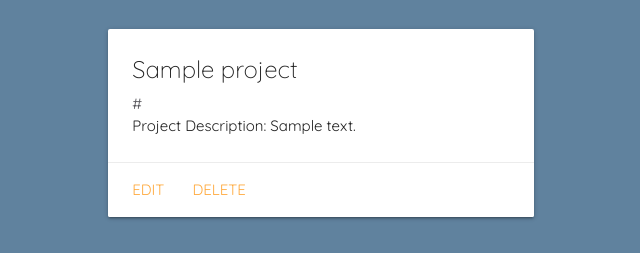
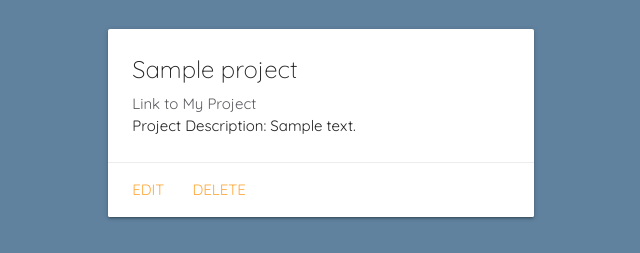
Before and after one commit to KhalilAHoward/project_3, a Django app: page /projects/1/ in a window 1280 px wide. Shown: the part 195-448 px from the top of the page, without its empty margins (95-735 px from the left). Run offline with Django 4.2, Linux system fonts and the light colour scheme; a user stored in the database is signed in; tables that the repository leaves empty hold one stand-in row (values such as "Sample post").

Commit message:
fixed links on profile page

```diff
--- a/stayconnected/main_app/templates/main_app/project_detail.html
+++ b/stayconnected/main_app/templates/main_app/project_detail.html
@@ -8,7 +8,7 @@
         <div class="card">
             <div class="card-content">
                 <span class="card-title">{{ project.name }}</span>
-                <a href={{ project.link }}>{{ project.link }}</a>
+                <a href={{ project.link }}>Link to My Project</a>
                 <p>Project Description: {{ project.description }} </p>
             </div>
             {% if project.user.id == user.id %}
--- a/stayconnected/main_app/templates/profile/detail.html
+++ b/stayconnected/main_app/templates/profile/detail.html
@@ -14,7 +14,8 @@
 <h1>My Projects</h1>
     <hr />
     {% for project in projects  %}
-    <div>{{ project.link }}</div>
+    <a href={{ project.link }}>{{project.link}}</a>
+    <br />
 
     {% empty %}
 
```
